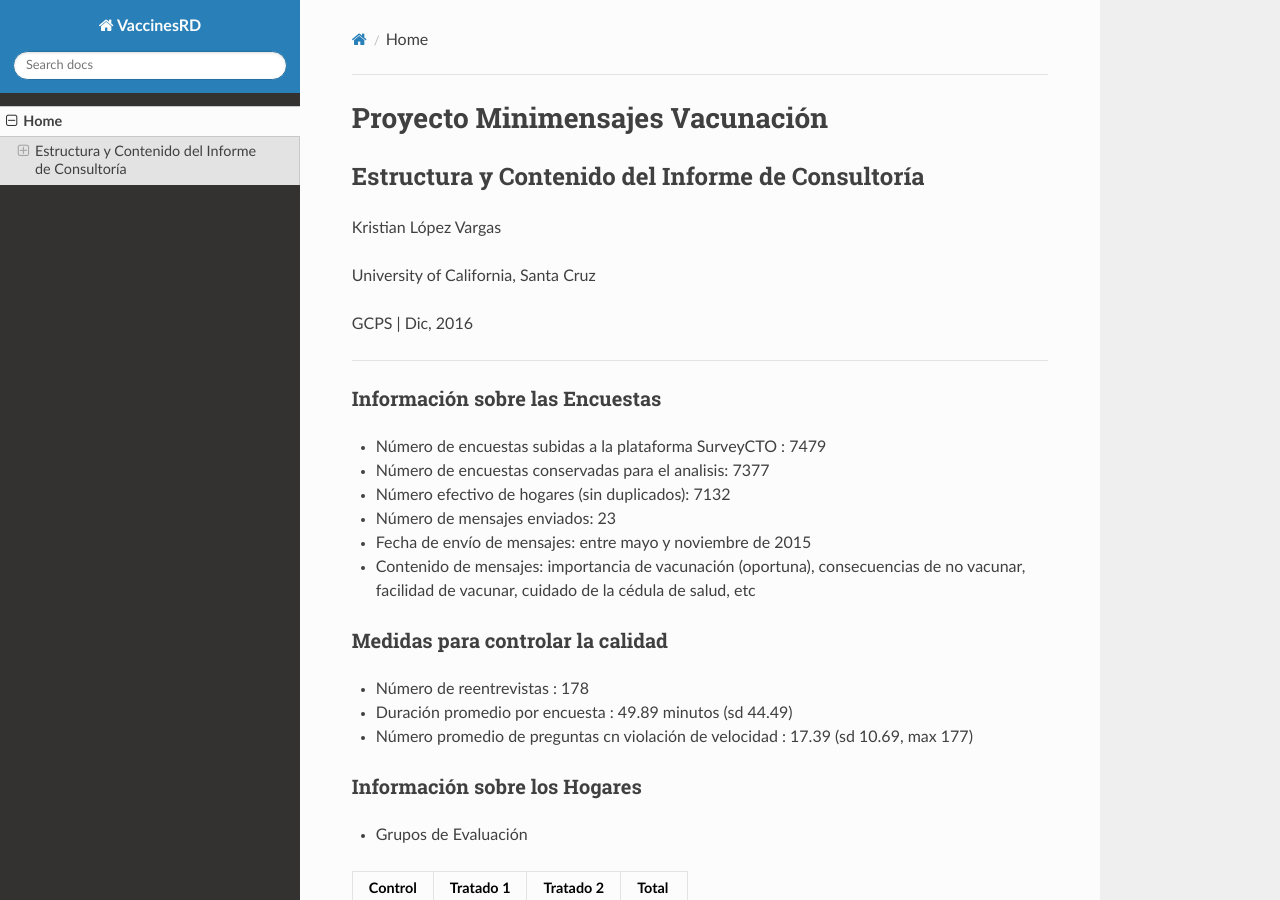
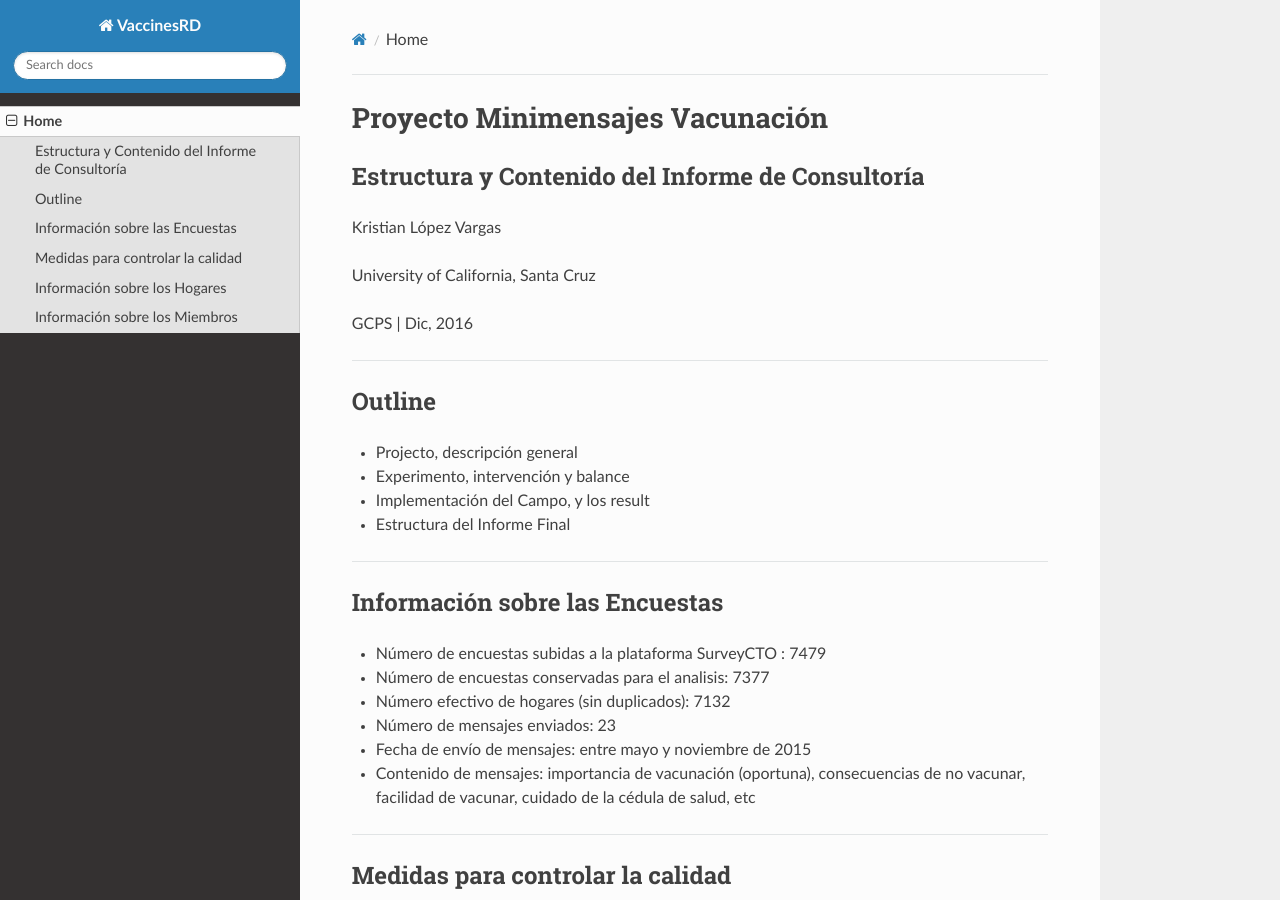
Before and after one commit to gabrielapao/vaccines_summary, an MkDocs documentation site: the page built from docs/index.md, in a window 1280 px wide and 900 px high. Built offline with MkDocs 1.6.1, drawn with Linux system fonts in a browser that asks for light colours; nearby versions of some CDN libraries; old or Windows-style settings are respelled for this version of MkDocs.

Commit message:
change md

```diff
--- a/docs/index.md
+++ b/docs/index.md
@@ -1,4 +1,5 @@
 # Proyecto Minimensajes Vacunación
+
 ## Estructura y Contenido del Informe de Consultoría
 
 Kristian López Vargas
@@ -7,8 +8,22 @@ University of California, Santa Cruz
 
 GCPS | Dic, 2016
 
--------------
-### Información sobre las Encuestas
+----------------------------------
+
+## Outline
+
+* Projecto, descripción general
+
+* Experimento, intervención y balance
+
+* Implementación del Campo, y los result
+
+* Estructura del Informe Final
+
+----------------------------------
+
+## Información sobre las Encuestas
+
 * Número de encuestas subidas a la plataforma SurveyCTO : 7479
 * Número de encuestas conservadas para el analisis: 7377
 * Número efectivo de hogares (sin duplicados): 7132
@@ -16,13 +31,17 @@ GCPS | Dic, 2016
 * Fecha de envío de mensajes: entre mayo y noviembre de 2015
 * Contenido de mensajes: importancia de vacunación (oportuna), consecuencias de no vacunar, facilidad de vacunar, cuidado de la cédula de salud, etc
 
-### Medidas para controlar la calidad
+----------------------------------
+
+## Medidas para controlar la calidad
 
 * Número de reentrevistas : 178
 * Duración promedio por encuesta : 49.89 minutos (sd 44.49)
 * Número promedio de preguntas cn violación de velocidad : 17.39 (sd 10.69, max 177)
 
-### Información sobre los Hogares
+----------------------------------
+
+## Información sobre los Hogares
 * Grupos de Evaluación
 
 Control | Tratado 1 | Tratado 2| Total
@@ -37,7 +56,9 @@ Beneficiario PROSOLI | Hogar Alterno | Total
 
 * Hogares que desearían recibir mensajes futuros: 94.71% (6987 hogares)
 
-### Información sobre los Miembros
+----------------------------------
+
+## Información sobre los Miembros
 * Numeros de niños menores a 6 años
 
 edad | Frecuencia | Porcentaje
```
